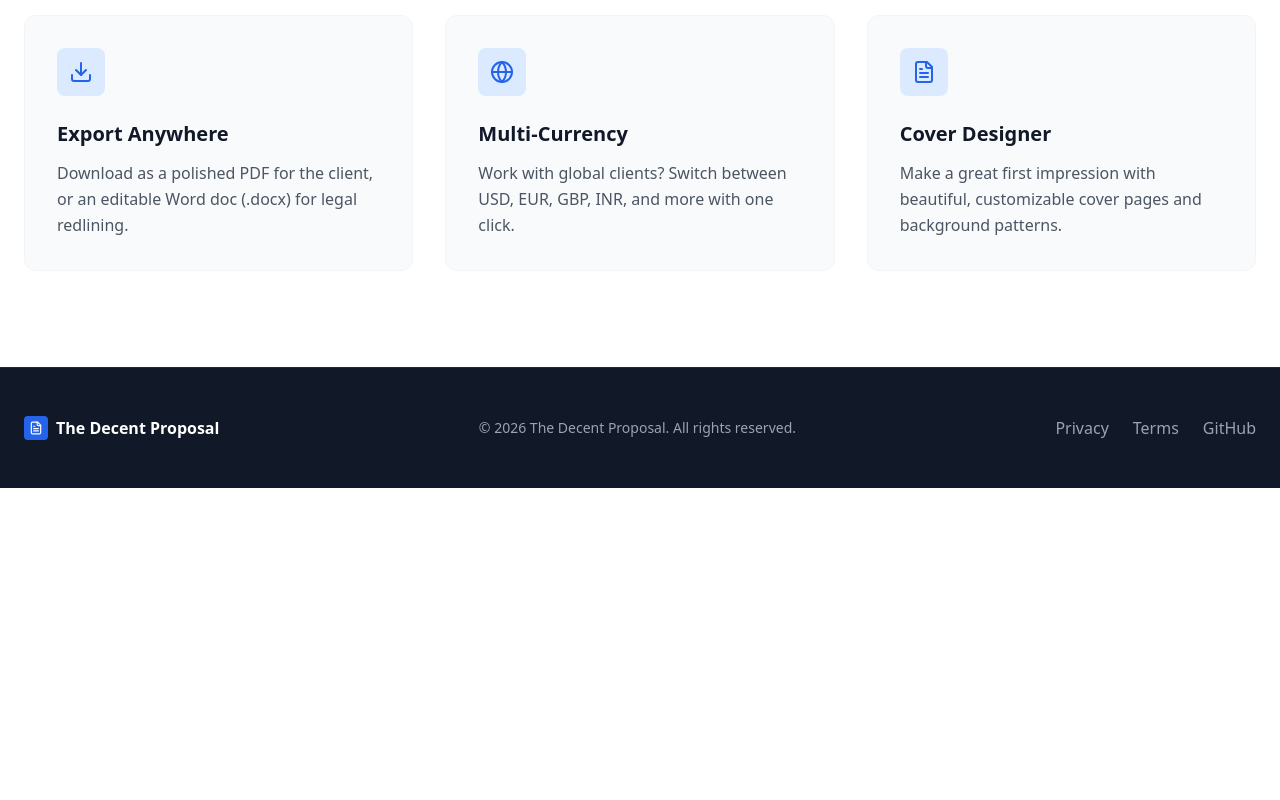
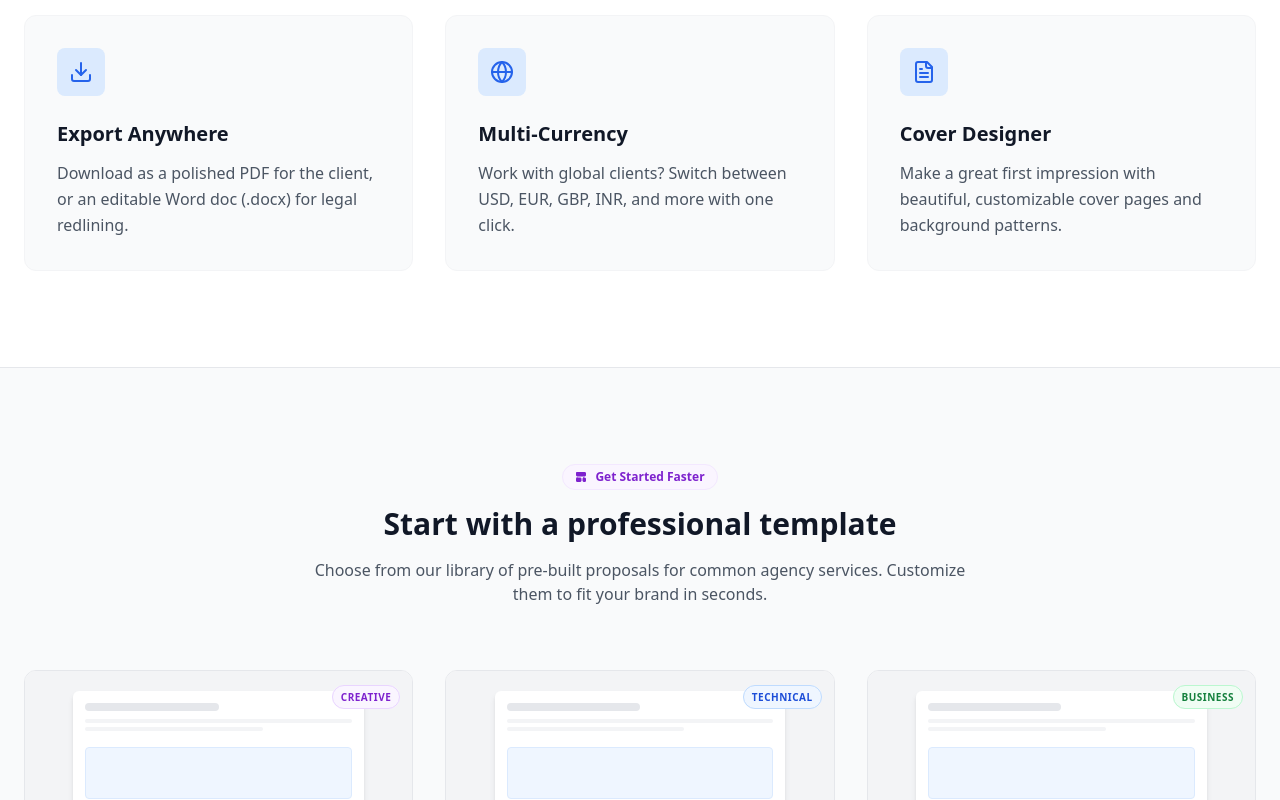
Before and after one commit to Bingeljell/proposal_maker, a React (Vite) app: page / in a window 1280 px wide. Shown: the part 2000-2800 px from the top of the page. Before the commit the page ends 2488 px from the top, so only its background shows below. Built offline with nearby package versions, Linux system fonts and the light colour scheme.

Commit message:
feat: Add Templates section to Landing Page and fix navigation

```diff
--- a/src/pages/Landing.tsx
+++ b/src/pages/Landing.tsx
@@ -8,8 +8,10 @@ import {
   ArrowRight,
   Zap,
   Globe,
-  LayoutTemplate
+  LayoutTemplate,
+  Briefcase
 } from 'lucide-react';
+import { templates } from '../data/templates';
 
 export const Landing = () => {
   return (
@@ -25,8 +27,8 @@ export const Landing = () => {
             <span className="font-bold text-lg tracking-tight">The Decent Proposal</span>
           </div>
           <div className="flex items-center gap-6">
-            <Link to="/builder" className="text-sm font-medium hover:text-blue-600 dark:hover:text-blue-400 transition-colors">Features</Link>
-            <Link to="/builder" className="text-sm font-medium hover:text-blue-600 dark:hover:text-blue-400 transition-colors">Templates</Link>
+            <a href="#features" className="text-sm font-medium hover:text-blue-600 dark:hover:text-blue-400 transition-colors">Features</a>
+            <a href="#templates" className="text-sm font-medium hover:text-blue-600 dark:hover:text-blue-400 transition-colors">Templates</a>
             <Link
               to="/builder"
               className="bg-gray-900 dark:bg-white text-white dark:text-gray-900 px-5 py-2 rounded-full text-sm font-semibold hover:bg-gray-800 dark:hover:bg-gray-100 transition-all shadow-lg hover:shadow-xl"
@@ -186,6 +188,66 @@ export const Landing = () => {
         </div>
       </section>
 
+      {/* Templates Section */}
+      <section id="templates" className="py-24 bg-gray-50 dark:bg-gray-900 border-t border-gray-200 dark:border-gray-800">
+        <div className="max-w-7xl mx-auto px-6">
+          <div className="text-center mb-16">
+            <div className="inline-flex items-center gap-2 px-3 py-1 rounded-full bg-purple-50 dark:bg-purple-900/30 text-purple-700 dark:text-purple-300 text-xs font-semibold mb-4 border border-purple-100 dark:border-purple-800">
+              <LayoutTemplate size={12} fill="currentColor" />
+              <span>Get Started Faster</span>
+            </div>
+            <h2 className="text-3xl font-bold mb-4">Start with a professional template</h2>
+            <p className="text-gray-600 dark:text-gray-400 max-w-2xl mx-auto">
+              Choose from our library of pre-built proposals for common agency services.
+              Customize them to fit your brand in seconds.
+            </p>
+          </div>
+
+          <div className="grid md:grid-cols-3 gap-8">
+            {templates.map((template) => (
+              <div key={template.id} className="bg-white dark:bg-gray-800 rounded-xl overflow-hidden border border-gray-200 dark:border-gray-700 hover:shadow-xl transition-all group flex flex-col">
+                <div className="h-40 bg-gray-100 dark:bg-gray-700 relative overflow-hidden flex items-center justify-center">
+                   {/* Abstract Preview */}
+                   <div className="w-3/4 h-3/4 bg-white dark:bg-gray-800 shadow-md rounded-md flex flex-col p-3 transform group-hover:scale-105 transition-transform duration-500">
+                      <div className="h-2 w-1/2 bg-gray-200 dark:bg-gray-600 rounded mb-2"></div>
+                      <div className="h-1 w-full bg-gray-100 dark:bg-gray-700 rounded mb-1"></div>
+                      <div className="h-1 w-2/3 bg-gray-100 dark:bg-gray-700 rounded mb-4"></div>
+                      <div className="flex-1 bg-blue-50 dark:bg-blue-900/20 rounded border border-blue-100 dark:border-blue-800/50"></div>
+                   </div>
+                   <div className="absolute top-3 right-3">
+                      <span className={`text-[10px] px-2 py-1 rounded-full border font-bold uppercase tracking-wider ${
+                        template.category === 'Creative' ? 'bg-purple-50 text-purple-700 border-purple-200' :
+                        template.category === 'Technical' ? 'bg-blue-50 text-blue-700 border-blue-200' :
+                        'bg-green-50 text-green-700 border-green-200'
+                      }`}>
+                        {template.category}
+                      </span>
+                   </div>
+                </div>
+                <div className="p-6 flex-1 flex flex-col">
+                  <h3 className="text-xl font-bold text-gray-900 dark:text-gray-100 mb-2">{template.name}</h3>
+                  <p className="text-sm text-gray-600 dark:text-gray-400 mb-6 flex-1">
+                    {template.description}
+                  </p>
+
+                  <div className="flex items-center gap-4 text-xs text-gray-500 dark:text-gray-400 mb-6 border-t border-gray-100 dark:border-gray-700 pt-4">
+                    <span className="flex items-center gap-1"><Layers size={14} /> {template.data.scope.length} Services</span>
+                    <span className="flex items-center gap-1"><Briefcase size={14} /> {template.data.team.length} Roles</span>
+                  </div>
+
+                  <Link
+                    to="/builder"
+                    className="w-full py-2.5 bg-gray-900 dark:bg-white text-white dark:text-gray-900 rounded-lg font-semibold text-sm hover:bg-blue-600 dark:hover:bg-gray-200 hover:text-white dark:hover:text-gray-900 transition-colors text-center"
+                  >
+                    Use Template
+                  </Link>
+                </div>
+              </div>
+            ))}
+          </div>
+        </div>
+      </section>
+
       {/* Footer */}
       <footer className="bg-gray-900 text-white py-12 border-t border-gray-800">
         <div className="max-w-7xl mx-auto px-6 flex flex-col md:flex-row justify-between items-center gap-6">
```
